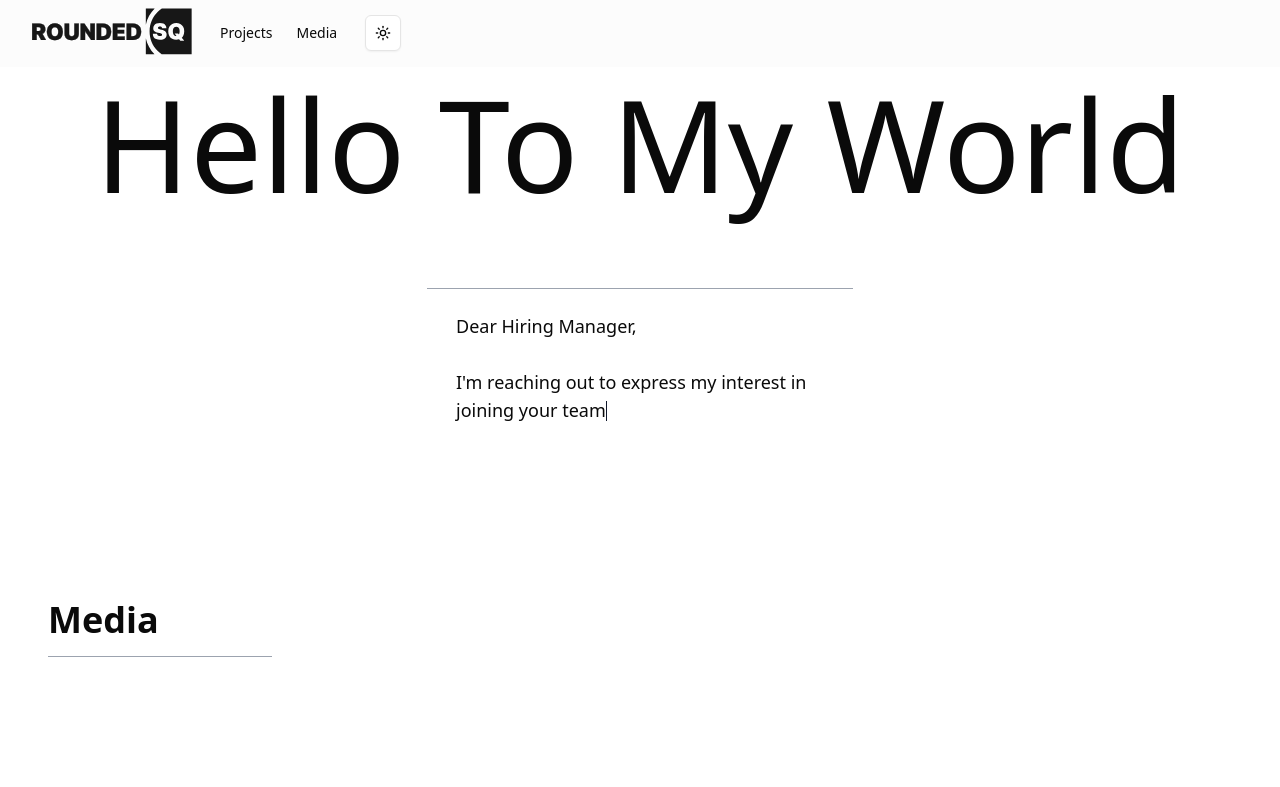
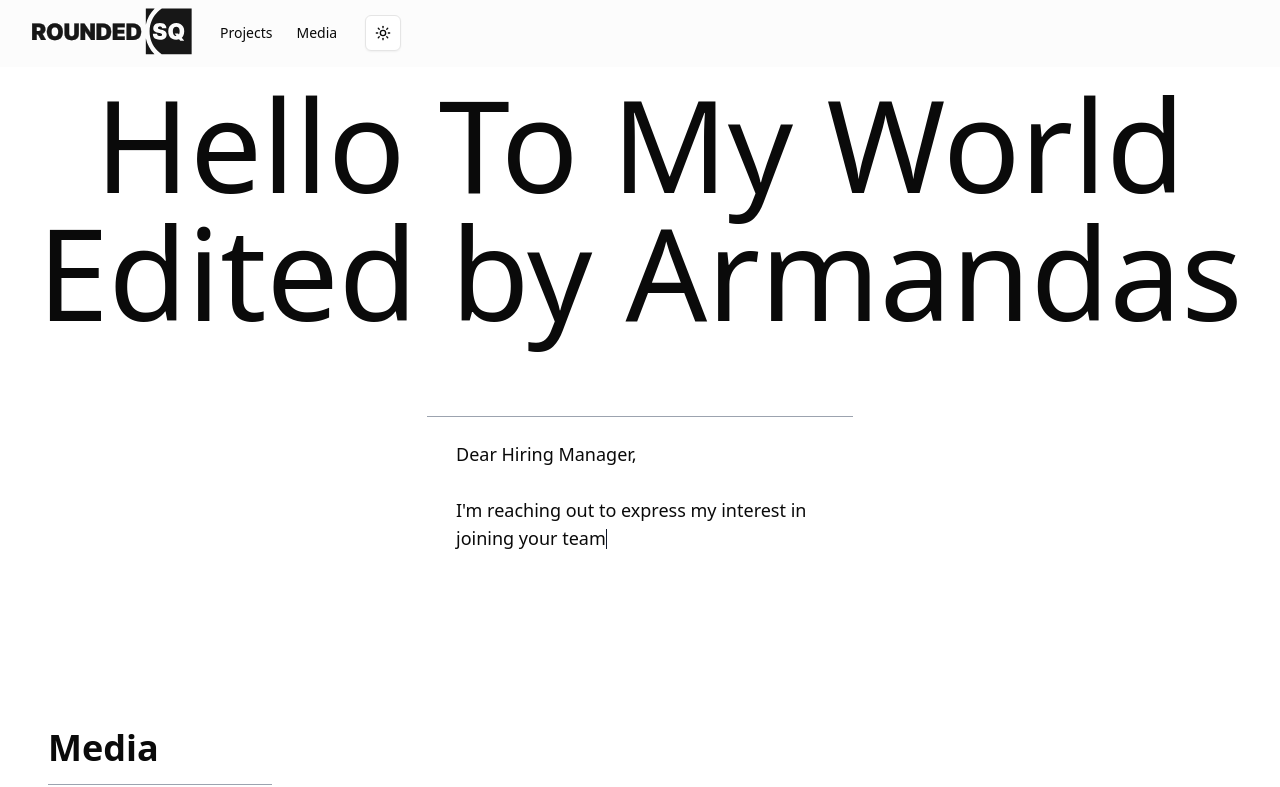
Before and after one commit to zekScript/Eramus-plus-repo, a Next.js app: page / in a window 1280 px wide. Shown: the top 787 px of the page. Built offline with nearby package versions, Linux system fonts and the light colour scheme.

Commit message:
Small update on hello to my World + Edited by armandas

```diff
--- a/src/app/(front)/page.tsx
+++ b/src/app/(front)/page.tsx
@@ -6,7 +6,7 @@ const Page: React.FC = () => {
       {/* Main text */}
       <div className='mb-20'>
         <h1 className='text-wrap text-center text-9xl font-medium'>
-          Hello To My World
+          Hello To My World Edited by Armandas
         </h1>
       </div>
       {/* Line */}
```
Also changed, not shown: project idea.txt.
